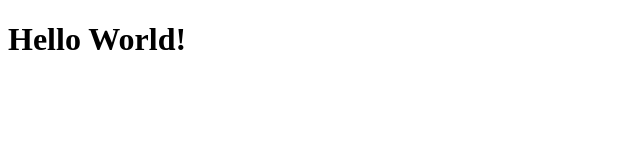
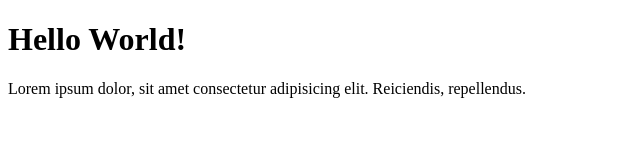
Before and after one commit to RIFATRNR/my-first-repo, a plain HTML site: page index.html in a window 1280 px wide. Shown: the whole page, without its empty margins (0-640 px from the left). Drawn offline with Linux system fonts and the light colour scheme.

Commit message:
second commit

```diff
--- a/index.html
+++ b/index.html
@@ -8,5 +8,6 @@
 </head>
 <body>
     <h1>Hello World!</h1>
+    <p>Lorem ipsum dolor, sit amet consectetur adipisicing elit. Reiciendis, repellendus.</p>
 </body>
 </html>
```
